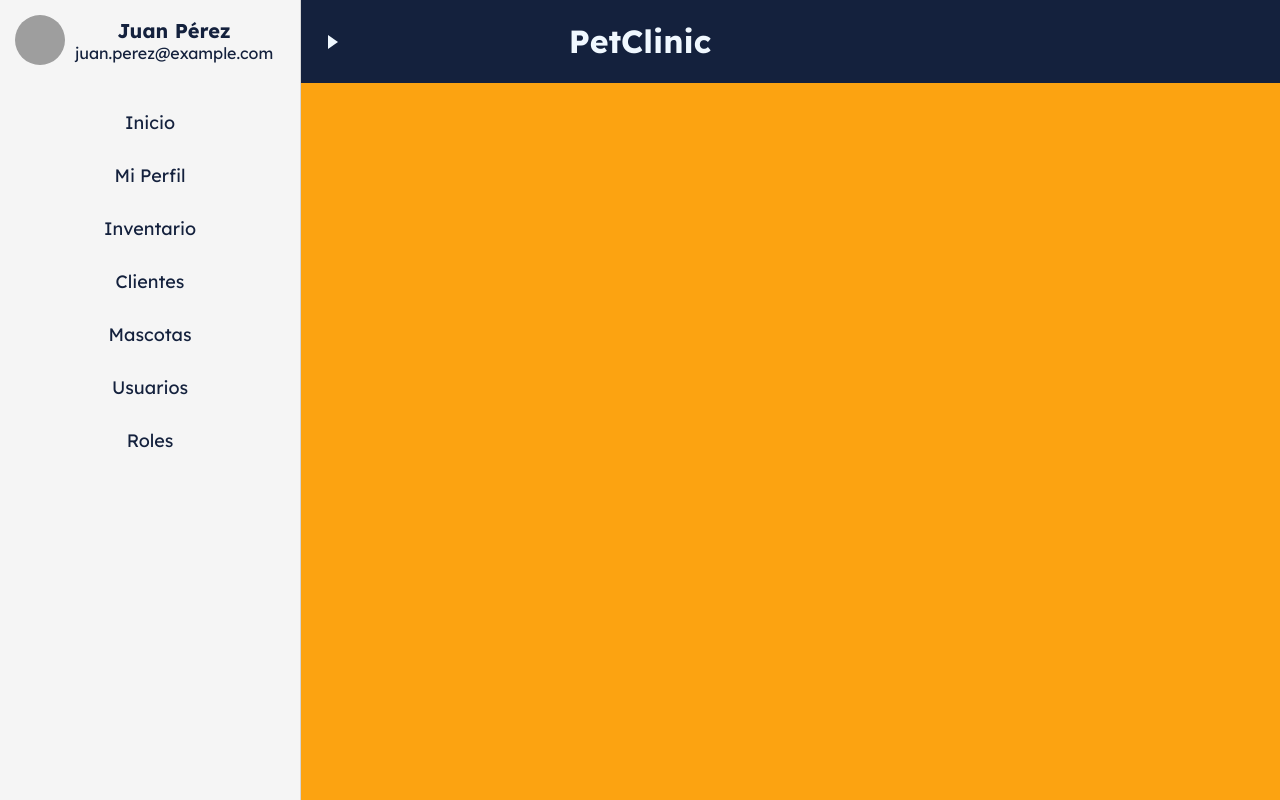
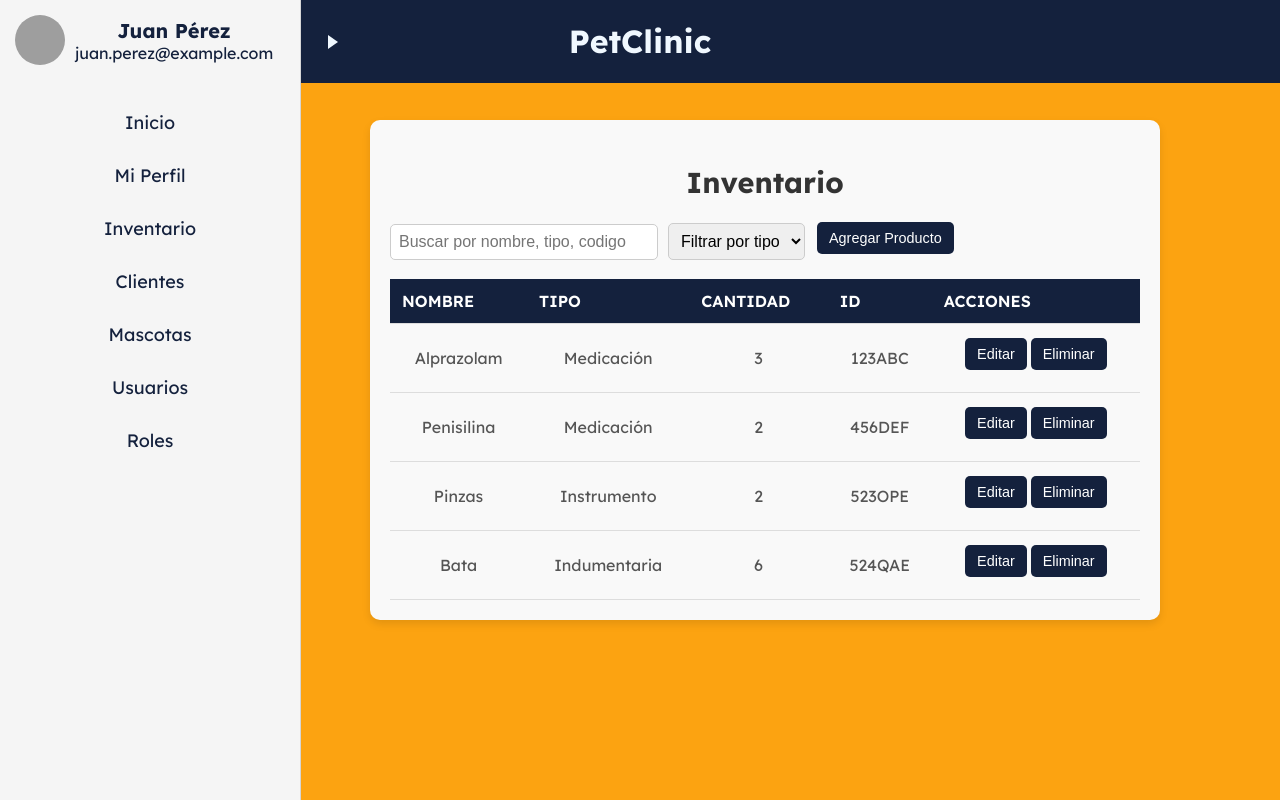
Before and after one commit to Aper-ux/VeterinariaWeb-Front, a React (Create React App) app: page /inventario in a window 1280 px wide. Built offline with nearby package versions, Linux system fonts and the light colour scheme; grey boxes are pictures that could not be loaded.

Commit message:
ABM de Inventario agregado

```diff
--- a/src/App.js
+++ b/src/App.js
@@ -9,6 +9,7 @@
 import Roles from './pages/Roles';
 import RegistroUsuarios from './pages/RegistroUsuarios';
 import Perfil from './pages/Perfil';
+import Inventario from './pages/Inventario';
 import './App.css'; // Asegúrate de que el archivo CSS esté correctamente referenciado
 
 function App() {
@@ -23,6 +24,7 @@
                         <Route path="/login" component={LogIn} />
                         <Route path="/registro-usuarios" component={RegistroUsuarios} />
                         <Route path="/perfil" component={Perfil} />
+                        <Route path="/inventario" component={Inventario} />
                         <Route path="/clientes" component={Clientes} />
                         <Route path="/mascotas" component={Mascotas} />
                         <Route path="/usuarios" component={Usuarios} />
--- /dev/null
+++ b/src/components/ProductoModal.js
@@ -0,0 +1,65 @@
+import React, { useState, useEffect } from 'react';
+
+const ProductoModal = ({ producto, onSave, onClose }) => {
+    const [formData, setFormData] = useState({
+        nombre: '',
+        tipo: '',
+        cantidad: '',
+        identificacion: ''
+    });
+
+    useEffect(() => {
+        if (producto) {
+            setFormData(producto);
+        }
+    }, [producto]);
+
+    const handleChange = (e) => {
+        setFormData({ ...formData, [e.target.name]: e.target.value });
+    };
+
+    const handleSubmit = (e) => {
+        onSave(formData);
+        onClose();
+    };
+
+    return (
+        <div className="modal">
+            <div className='modal-content'>
+                <h3>{producto ? 'Editar producto' : 'Agregar producto'}</h3>
+                <label>Nombre:</label>
+                <input type="text" name="nombre" value={formData.nombre} onChange={handleChange} required/>
+                <label>Tipo:</label>
+                <input
+                    type="text"
+                    name="tipo"
+                    value={formData.tipo}
+                    onChange={handleChange}
+                    required
+                />
+                <label>Cantidad:</label>
+                <input
+                    type="number"
+                    name="cantidad"
+                    value={formData.cantidad}
+                    onChange={handleChange}
+                    required
+                />
+                <label>ID:</label>
+                <input
+                    type="text"
+                    name="identificacion"
+                    value={formData.identificacion}
+                    onChange={handleChange}
+                    required
+                />
+                <div className='modal-buttons'>
+                    <button onClick={handleSubmit}>{producto ? 'Guardar Cambios' : 'Agregar producto'}</button>
+                    <button className='button-cancel' onClick={onClose}>Cancelar</button>
+                </div>
+            </div>
+        </div>
+    );
+};
+
+export default ProductoModal;
--- a/src/components/Sidebar.js
+++ b/src/components/Sidebar.js
@@ -42,7 +42,7 @@
                         <ul>
                             <a href="/"><li>Inicio</li></a>
                             <a href="/perfil"><li>Mi Perfil</li></a>
-                            <a href="/perfil"><li>Inventario</li></a>
+                            <a href="/inventario"><li>Inventario</li></a>
                             <a href="/clientes"><li>Clientes</li></a>
                             <a href="/mascotas"><li>Mascotas</li></a>
                             <a href="/usuarios"><li>Usuarios</li></a>
--- /dev/null
+++ b/src/pages/Inventario.js
@@ -0,0 +1,137 @@
+import React, { useState } from 'react';
+import ProductoModal from '../components/ProductoModal'; // Reutilizamos el mismo componente Modal
+import './TablasStyles.css'; // Importa los estilos creados
+
+const Inventario = () => {
+    const [productos, setProductos] = useState([
+        { id: 1, nombre: 'Alprazolam', tipo: 'Medicación', cantidad: 3, identificacion: '123ABC' },
+        { id: 2, nombre: 'Penisilina', tipo: 'Medicación', cantidad: 2, identificacion: '456DEF' },
+        { id: 3, nombre: 'Pinzas', tipo: 'Instrumento', cantidad: 2, identificacion: '523OPE' },
+        { id: 4, nombre: 'Bata', tipo: 'Indumentaria', cantidad: 6, identificacion: '524QAE' }
+    ]);
+
+    const [filteredProductos, setFilteredProductos] = useState(productos);
+    const [selectedProducto, setSelectedProducto] = useState(null);
+    const [isEditing, setIsEditing] = useState(false);
+    const [isAdding, setIsAdding] = useState(false);
+    const [searchQuery, setSearchQuery] = useState('');
+    const [filterTipo, setFilterTipo] = useState('');
+
+    const handleEdit = (producto) => {
+        setSelectedProducto(producto);
+        setIsEditing(true);
+    };
+
+    const handleAdd = () => {
+        setSelectedProducto(null);
+        setIsAdding(true);
+    };
+
+    const handleDelete = (productoId) => {
+        if (window.confirm('¿Estás seguro de que deseas eliminar esta producto?')) {
+            const updatedProductos = productos.filter(producto => producto.id !== productoId);
+            setProductos(updatedProductos);
+            setFilteredProductos(updatedProductos); // Actualiza la lista filtrada
+        }
+    };
+
+    const handleSave = (producto) => {
+        if (isEditing) {
+            const updatedProductos = productos.map(p => p.id === producto.id ? producto : p);
+            setProductos(updatedProductos);
+            setFilteredProductos(updatedProductos); // Actualiza la lista filtrada
+        } else if (isAdding) {
+            const newProductos = [...productos, { ...producto, id: productos.length + 1 }];
+            setProductos(newProductos);
+            setFilteredProductos(newProductos); // Actualiza la lista filtrada
+        }
+        setIsEditing(false);
+        setIsAdding(false);
+    };
+
+    // Función para manejar la búsqueda y filtrado
+    const handleSearch = (e) => {
+        const query = e.target.value.toLowerCase();
+        setSearchQuery(query);
+        filterProductos(query, filterTipo);
+    };
+
+    const handleFilterTipo = (e) => {
+        const tipo = e.target.value;
+        setFilterTipo(tipo);
+        filterProductos(searchQuery, tipo);
+    };
+
+    const filterProductos = (searchQuery, filterTipo) => {
+        const filtered = productos.filter(producto => {
+            const matchesQuery = producto.nombre.toLowerCase().includes(searchQuery) ||
+                                 producto.identificacion.toLowerCase().includes(searchQuery);
+            const matchesTipo = filterTipo ? producto.tipo === filterTipo : true;
+            return matchesQuery && matchesTipo;
+        });
+        setFilteredProductos(filtered);
+    };
+
+    return (
+        <div className="table-container">
+            <h2>Inventario</h2>
+
+            {/* Barra de búsqueda y filtro */}
+            <div className="filter-container">
+                <input
+                    type="text"
+                    className="search-bar"
+                    placeholder="Buscar por nombre, tipo, codigo"
+                    value={searchQuery}
+                    onChange={handleSearch}
+                />
+
+                <select className="filter-select" value={filterTipo} onChange={handleFilterTipo}>
+                    <option value="">Filtrar por tipo</option>
+                    <option value="Medicación">Medicación</option>
+                    <option value="Indumentaria">Indumentaria</option>
+                    <option value="Instrumento">Instrumento</option>
+                </select>
+
+                <button className="button" onClick={handleAdd}>Agregar Producto</button>
+            </div>
+
+            <table>
+                <thead>
+                    <tr>
+                        <th>Nombre</th>
+                        <th>Tipo</th>
+                        <th>Cantidad</th>
+                        <th>ID</th>
+                        <th>Acciones</th>
+                    </tr>
+                </thead>
+                <tbody>
+                    {filteredProductos.map(producto => (
+                        <tr key={producto.id}>
+                            <td>{producto.nombre}</td>
+                            <td>{producto.tipo}</td>
+                            <td>{producto.cantidad}</td>
+                            <td>{producto.identificacion}</td>
+                            <td>
+                                <button className='button button-edit' onClick={() => handleEdit(producto)}>Editar</button>
+                                <button className='button button-delete' onClick={() => handleDelete(producto.id)}>Eliminar</button>
+                            </td>
+                        </tr>
+                    ))}
+                </tbody>
+            </table>
+
+            {/* Modal para agregar o editar producto */}
+            {isEditing || isAdding ? (
+                <ProductoModal
+                    producto={selectedProducto}
+                    onSave={handleSave}
+                    onClose={() => { setIsEditing(false); setIsAdding(false); }}
+                />
+            ) : null}
+        </div>
+    );
+};
+
+export default Inventario;
```
